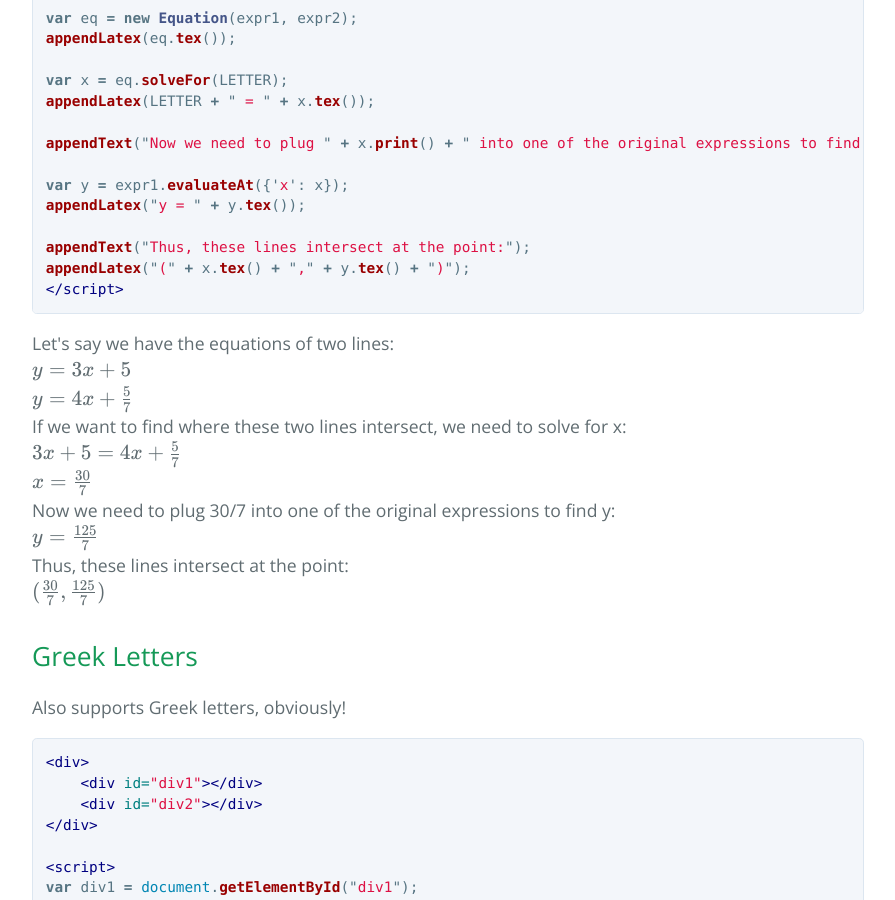
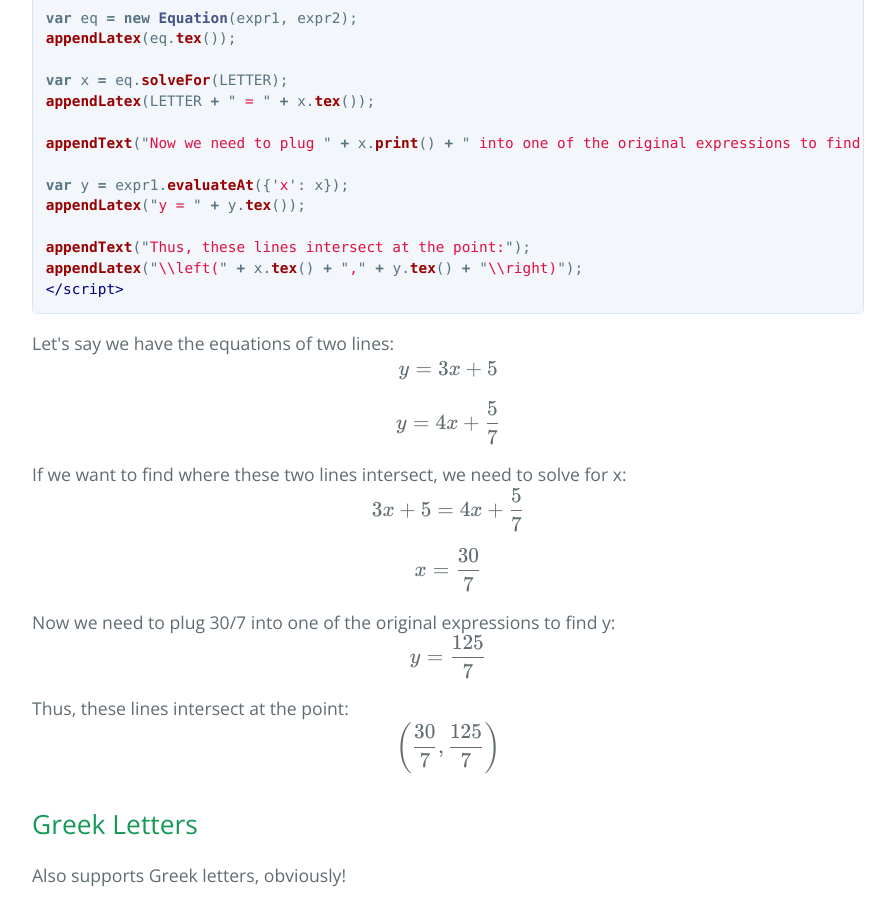
Before and after one commit to nicolewhite/algebra.js, a Jekyll site: the page built from index.md, in a window 1280 px wide and 900 px high, scrolled down 5888 px. Shown: the whole window, without its empty margins (192-1087 px from the left). Built offline with Jekyll 4.4.1, drawn with Linux system fonts in a browser that asks for light colours; nearby versions of some CDN libraries; Markdown is read by kramdown in place of the engine named in the settings; some of the changed text lies outside the part shown.

````diff
--- a/index.md
+++ b/index.md
@@ -266,7 +266,7 @@ var y = expr1.evaluateAt({'x': x});
 appendLatex("y = " + y.tex());
 
 appendText("Thus, these lines intersect at the point:");
-appendLatex("(" + x.tex() + "," + y.tex() + ")");
+appendLatex("\\left(" + x.tex() + "," + y.tex() + "\\right)");
 </script>
 ```
 
@@ -314,7 +314,7 @@ var y = expr1.evaluateAt({'x': x});
 appendLatex("y = " + y.tex());
 
 appendText("Thus, these lines intersect at the point:");
-appendLatex("(" + x.tex() + "," + y.tex() + ")");
+appendLatex("\\left(" + x.tex() + "," + y.tex() + "\\right)");
 </script>
 
 ## <a name="latex-greek-letters"></a> Greek Letters
````
Also changed, not shown: other parts of index.md (+2 -2 lines).
